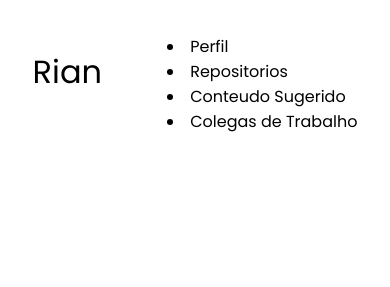
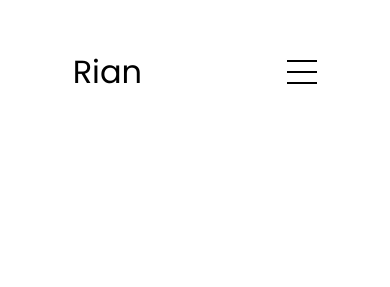
Before and after one commit to rianpuc/sitepessoal, a website: page public/index.html in a window 390 px wide. Drawn offline with Linux system fonts and the light colour scheme.

Commit message:
style do menu mobile

```diff
--- a/public/assets/css/styles.css
+++ b/public/assets/css/styles.css
@@ -79,3 +79,21 @@
     width: 30px;
     cursor: pointer;
 }
+
+.menu-icon span{
+    width: 100%;
+    height: 2px;
+    background-color: black;
+    transition: all 0.3 ease-in-out;
+}
+
+.menu-itens{
+    position: absolute;
+    top: 100%;
+    right: 0;
+    background-color: white;
+    width: fit-content;
+    max-height: 0;
+    overflow: hidden;
+    transition: all 0.3 ease-in-out;
+}
```
